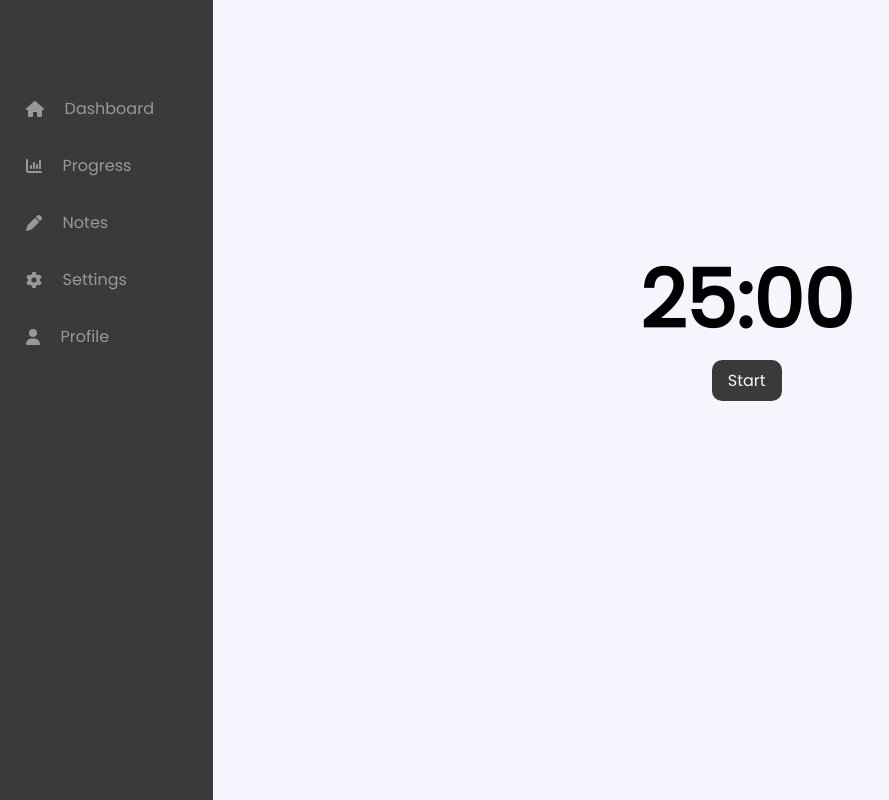
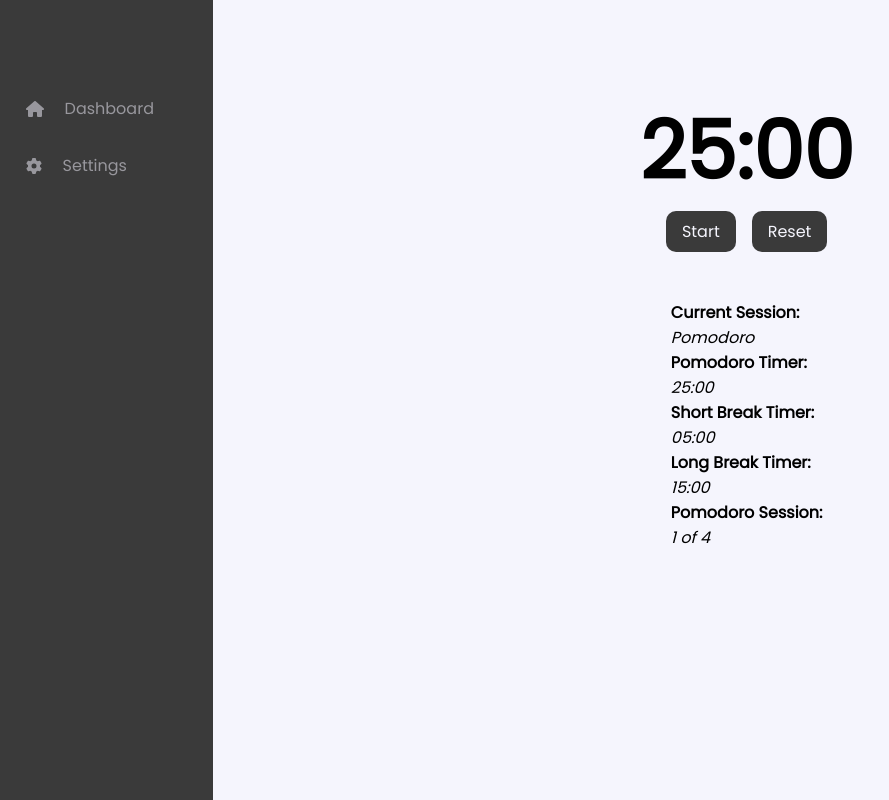
Before and after one commit to joaovitorwitt/saving-time, a React (Vite) app in the folder frontend/: page / in a window 1280 px wide. Shown: the whole page, without its empty margins (0-889 px from the left). Built offline with nearby package versions, Linux system fonts and the light colour scheme.

Commit message:
feat: audio feature when starting the session

```diff
--- a/frontend/src/components/PomodoroCard.jsx
+++ b/frontend/src/components/PomodoroCard.jsx
@@ -1,63 +1,109 @@
 import { useEffect, useState } from "react";
-import PomodoroBar from "./PomodoroBar";
+import startSound from "../assets/sounds/start.wav";
+import pauseSound from "../assets/sounds/pause.wav";
 
 export default function PomodoroCard({
-  pomodoroTimer,
-  shortBreakTimer,
-  longBreakTimer,
-  pomodoroCount,
+  pomodoroTimer = 25,
+  shortBreakTimer = 5,
+  longBreakTimer = 15,
+  pomodoroCount = 4,
 }) {
+  // change button text from "Start" to "Pause"
   const [buttonText, setButtonText] = useState("Start");
-  const [seconds, setSeconds] = useState(parseInt(pomodoroTimer) * 60); // ==> 1500 seconds
+
+  const [seconds, setSeconds] = useState(parseInt(pomodoroTimer) * 60);
   const [timerInterval, setTimerInterval] = useState(null);
   const [isPomodoroRunning, setIsPomodoroRunning] = useState(false);
+
+  // set current pomodoro session based on timer
+  const [currentSession, setCurrentSession] = useState("Pomodoro");
+  const [pomodoroSessionCount, setPomodoroSessionCount] = useState(1);
 
   useEffect(() => {
     if (seconds <= 0) {
       clearInterval(timerInterval);
       setButtonText("Start");
+
+      // When a Pomodoro session ends, check if it's time for a break or long break
+      if (currentSession === "Pomodoro") {
+        setPomodoroSessionCount((prevCount) => prevCount + 1);
+        if (pomodoroSessionCount === 4) {
+          setCurrentSession("Long Break");
+          setSeconds(parseInt(longBreakTimer) * 60);
+        } else {
+          setCurrentSession("Short Break");
+          setSeconds(parseInt(shortBreakTimer) * 60);
+        }
+      } else {
+        setCurrentSession("Pomodoro");
+        setSeconds(parseInt(pomodoroTimer) * 60);
+      }
     }
-  }, [seconds, timerInterval]);
+  }, [
+    seconds,
+    timerInterval,
+    currentSession,
+    longBreakTimer,
+    pomodoroSessionCount,
+    pomodoroTimer,
+    shortBreakTimer,
+  ]);
+
+  function playStartSound() {
+    const audio = new Audio(startSound);
+    audio.play();
+  }
+
+  function playPauseSound() {
+    const audio = new Audio(pauseSound);
+    audio.play();
+  }
 
   function changeButtonText() {
     if (buttonText === "Start") {
       setButtonText("Pause");
-      startPomodoroTimer();
+      startTimer();
     } else {
       setButtonText("Start");
-      pausePomodoroTimer();
+      pauseTimer();
     }
   }
 
-  function startPomodoroTimer() {
+  function startTimer() {
     setTimerInterval(
       setInterval(() => {
         setSeconds((prevSeconds) => prevSeconds - 1);
       }, 1000)
     );
     setIsPomodoroRunning(true);
+    playStartSound();
   }
 
-  function pausePomodoroTimer() {
+  function pauseTimer() {
     clearInterval(timerInterval);
+    setIsPomodoroRunning(false);
+    playPauseSound();
   }
 
-  function resetPomodoroTimer() {
+  function resetTimer() {
     clearInterval(timerInterval);
-    setSeconds(parseInt(pomodoroTimer * 60));
+    setButtonText("Start");
     setIsPomodoroRunning(false);
-    setButtonText("Start");
+
+    if (currentSession === "Pomodoro") {
+      setSeconds(parseInt(pomodoroTimer) * 60);
+    } else if (currentSession === "Short Break") {
+      setSeconds(parseInt(shortBreakTimer) * 60);
+    } else if (currentSession === "Long Break") {
+      setSeconds(parseInt(longBreakTimer) * 60);
+    }
   }
 
-  function formatTime(seconds) {
-    if (isNaN(seconds)) {
-      setSeconds(25 * 60);
-    }
-
-    const minutes = Math.floor(seconds / 60);
-    const remainingSeconds = seconds % 60;
+  function formatTime(timeInSeconds) {
+    const minutes = Math.floor(timeInSeconds / 60);
+    const seconds = timeInSeconds % 60;
     const formattedMinutes = String(minutes).padStart(2, "0");
-    const formattedSeconds = String(remainingSeconds).padStart(2, "0");
+    const formattedSeconds = String(seconds).padStart(2, "0");
     return `${formattedMinutes}:${formattedSeconds}`;
   }
 
@@ -70,21 +116,39 @@ export default function PomodoroCard({
             <button onClick={changeButtonText} className="btn start-btn">
               {buttonText}
             </button>
-
-            {isPomodoroRunning && (
-              <button onClick={resetPomodoroTimer} className="btn reset-btn">
-                Reset
-              </button>
-            )}
+            <button onClick={resetTimer} className="btn reset-btn">
+              Reset
+            </button>
           </div>
         </div>
-        {/* <div className="stuff">
-          {pomodoroTimer} ||
-          {shortBreakTimer} ||
-          {longBreakTimer} ||
-          {pomodoroCount} ||
-        </div> */}
-        {/* <PomodoroBar /> */}
+        <div className="display-current-config">
+          <div className="current-config-row">
+            <div className="current-config-label">Current Session:</div>
+            <div className="current-config-value">{currentSession}</div>
+          </div>
+          <div className="current-config-row">
+            <div className="current-config-label">Pomodoro Timer:</div>
+            <div className="current-config-value">
+              {formatTime(parseInt(pomodoroTimer) * 60)}
+            </div>
+          </div>
+          <div className="current-config-row">
+            <div className="current-config-label">Short Break Timer:</div>
+            <div className="current-config-value">
+              {formatTime(parseInt(shortBreakTimer) * 60)}
+            </div>
+          </div>
+          <div className="current-config-row">
+            <div className="current-config-label">Long Break Timer:</div>
+            <div className="current-config-value">
+              {formatTime(parseInt(longBreakTimer) * 60)}
+            </div>
+          </div>
+          <div className="current-config-row">
+            <div className="current-config-label">Pomodoro Session:</div>
+            <div className="current-config-value">{`${pomodoroSessionCount} of ${pomodoroCount}`}</div>
+          </div>
+        </div>
       </div>
     </section>
   );
--- a/frontend/src/components/Sidebar.jsx
+++ b/frontend/src/components/Sidebar.jsx
@@ -18,25 +18,25 @@ export default function Sidebar() {
             <p>Dashboard</p>
           </Link>
 
-          <Link to={"/progress"} className="navlink">
+          {/* <Link to={"/progress"} className="navlink">
             <FontAwesomeIcon icon={faChartColumn} className="navlink-icon" />
             <p>Progress</p>
-          </Link>
+          </Link> */}
 
-          <Link to={"/notes"} className="navlink">
+          {/* <Link to={"/notes"} className="navlink">
             <FontAwesomeIcon icon={faPen} className="navlink-icon" />
             <p>Notes</p>
-          </Link>
+          </Link> */}
 
           <Link to={"/settings"} className="navlink">
             <FontAwesomeIcon icon={faGear} className="navlink-icon" />
             <p>Settings</p>
           </Link>
 
-          <Link to={"/profile"} className="navlink">
+          {/* <Link to={"/profile"} className="navlink">
             <FontAwesomeIcon icon={faUser} className="navlink-icon" />
             <p>Profile</p>
-          </Link>
+          </Link> */}
         </nav>
       </div>
     </aside>
--- a/frontend/src/index.css
+++ b/frontend/src/index.css
@@ -328,6 +328,19 @@ body {
   font-size: 1.43rem;
 }
 
+/* current config container - delete later*/
+.display-current-config {
+  margin-top: 3rem;
+}
+
+.current-config-label {
+  font-weight: bold;
+}
+
+.current-config-value {
+  font-style: italic;
+}
+
 /* MEDIA QUERIES */
 @media screen and (max-width: 1000px) {
   .card-wrapper {
```
Also changed, not shown: 2 other files (tests, documents, lock files or other folders).
